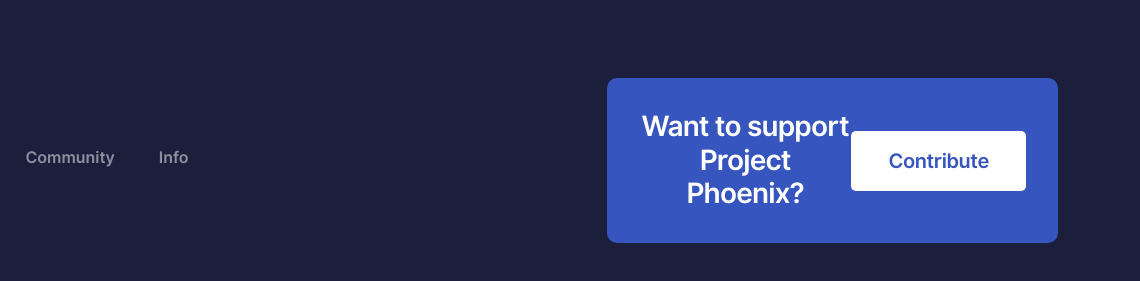
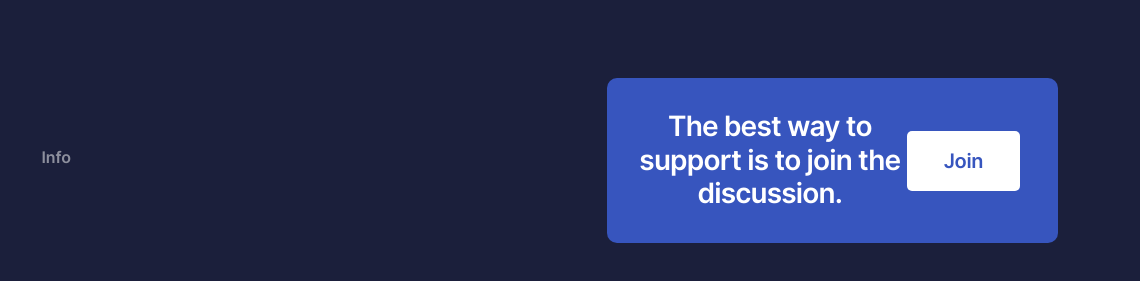
Before and after one commit to fraserwiseman/Project-Phoenix-website, a website: page support.html in a window 1280 px wide. Shown: the part 1518-1799 px from the top of the page, 140-1280 px from the left. Drawn offline with Linux system fonts and the light colour scheme; no server answers; files whose address does not match are found by name; a web font is replaced by a local one.

Commit message:
Update support.html

```diff
--- a/support.html
+++ b/support.html
@@ -106,8 +106,6 @@
                   <ul class="nav mt-3 text-light" >
                     <li class="nav-item"><a href="project.html" class="nav-link pl-0 mr-2">Project</a>
                     </li>
-                    <li class="nav-item"><a href="community.html" class="nav-link pl-0 mr-2">Community</a>
-                    </li>
                     <li class="nav-item"><a href="blog.html" class="nav-link">Info</a>
                     </li>
                     <!-- <li class="nav-item"><a href="#" class="nav-link pl-0 mr-2">Fire Token</a>
@@ -119,10 +117,8 @@
                         <div class="col">
                           <div class="card card-body border-0 o-hidden mb-0 bg-primary text-light">
                             <div class="position-relative d-flex flex-column flex-md-row justify-content-between align-items-center">
-                              <div class="h3 text-center mb-md-0">Want to support Project Phoenix?</div>
-                              <a href="support.html" class="btn btn-lg btn-white">
-                                Contribute
-                              </a>
+                              <div class="h3 text-center mb-md-0">The best way to support is to join the discussion.</div>
+                              <a href="https://project-phoenix.tribe.so" target="_blank" class="btn btn-lg btn-white mx-1">Join</a>
                             </div>
                           </div>
                         </div>
```
